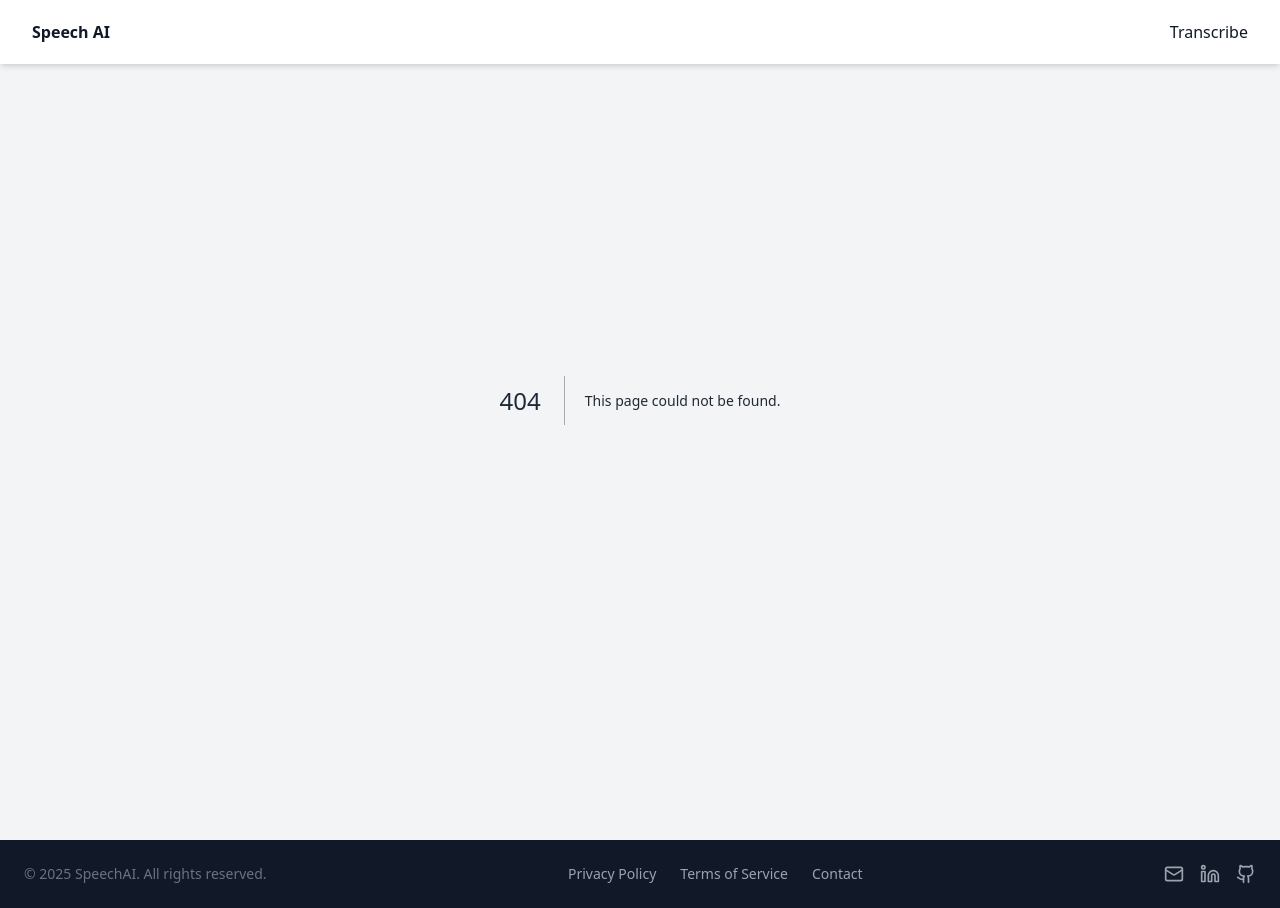
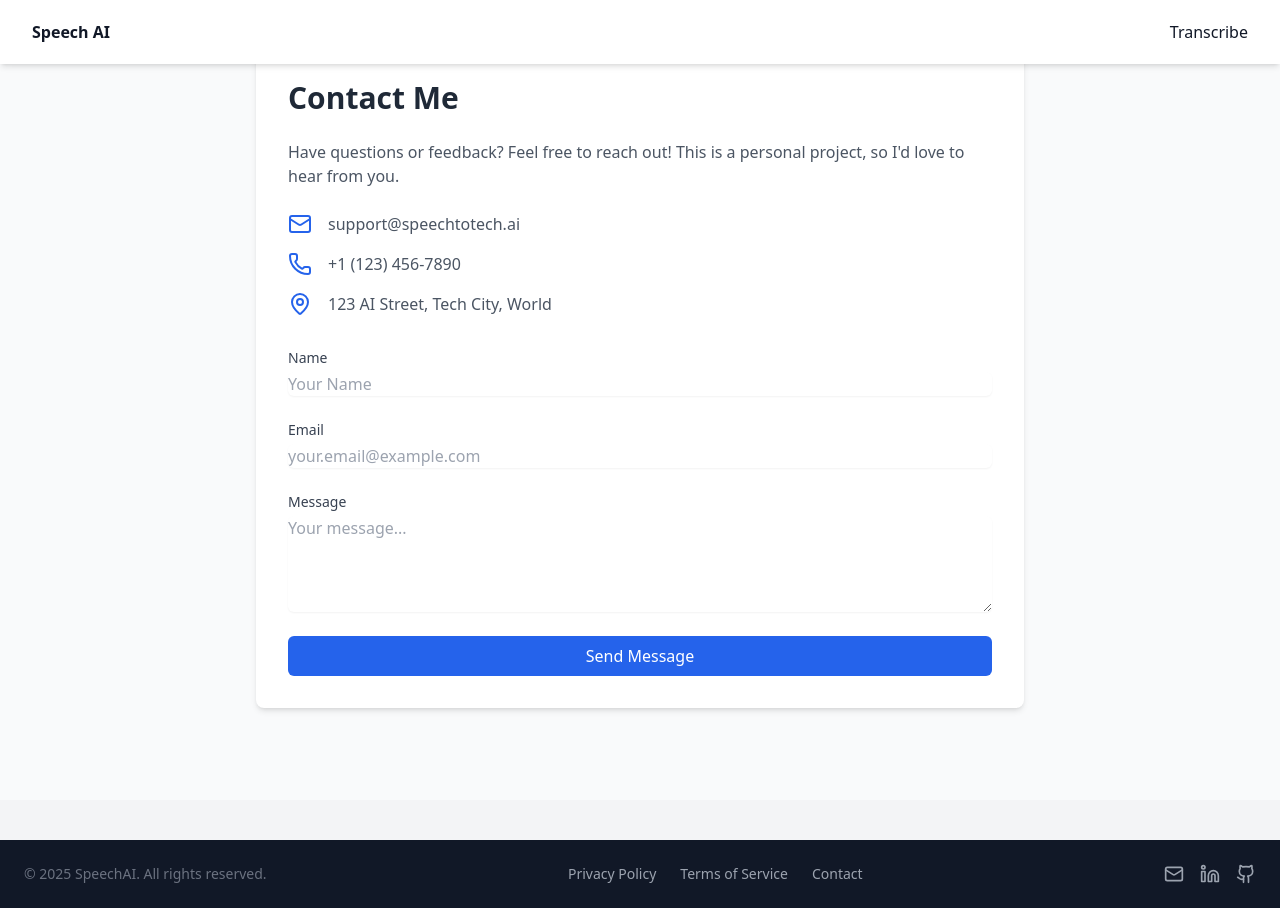
Before and after one commit to jonavoidd/text-to-speec-ai-frontend, a Next.js app: page /contact in a window 1280 px wide. Before the commit this address had no page. Built offline with nearby package versions, Linux system fonts and the light colour scheme.

Commit message:
added new files

```diff
--- /dev/null
+++ b/src/app/contact/page.tsx
@@ -0,0 +1,85 @@
+import { Mail, MapPin, Phone } from "lucide-react";
+
+export default function Contact() {
+  return (
+    <div className="min-h-screen bg-gray-50 py-12 px-4 sm:px-6 lg:px-8">
+      <div className="max-w-3xl mx-auto bg-white p-8 rounded-lg shadow-md">
+        <h1 className="text-3xl font-bold mb-6">Contact Me</h1>
+        <p className="text-gray-600 mb-6">
+          Have questions or feedback? Feel free to reach out! This is a personal
+          project, so I&apos;d love to hear from you.
+        </p>
+
+        <div className="space-y-4">
+          <div className="flex items-center space-x-4">
+            <Mail className="w-6 h-6 text-blue-600" />
+            <p className="text-gray-600">support@speechtotech.ai</p>
+          </div>
+          <div className="flex items-center space-x-4">
+            <Phone className="w-6 h-6 text-blue-600" />
+            <p className="text-gray-600">+1 (123) 456-7890</p>
+          </div>
+          <div className="flex items-center space-x-4">
+            <MapPin className="w-6 h-6 text-blue-600" />
+            <p className="text-gray-600">123 AI Street, Tech City, World</p>
+          </div>
+        </div>
+
+        <form className="mt-8">
+          <div className="grid grid-cols-1 gap-6">
+            <div>
+              <label
+                htmlFor="name"
+                className="block text-sm font-medium text-gray-700"
+              >
+                Name
+              </label>
+              <input
+                type="text"
+                id="name"
+                className="mt-1 block w-full rounded-md border-gray-300 shadow-sm focus:border-blue-500 focus:ring-blue-500"
+                placeholder="Your Name"
+              />
+            </div>
+            <div>
+              <label
+                htmlFor="email"
+                className="block text-sm font-medium text-gray-700"
+              >
+                Email
+              </label>
+              <input
+                type="email"
+                id="email"
+                className="mt-1 block w-full rounded-md border-gray-300 shadow-sm focus:border-blue-500 focus:ring-blue-500"
+                placeholder="your.email@example.com"
+              />
+            </div>
+            <div>
+              <label
+                htmlFor="message"
+                className="block text-sm font-medium text-gray-700"
+              >
+                Message
+              </label>
+              <textarea
+                id="message"
+                rows="4"
+                className="mt-1 block w-full rounded-md border-gray-300 shadow-sm focus:border-blue-500 focus:ring-blue-500"
+                placeholder="Your message..."
+              ></textarea>
+            </div>
+            <div>
+              <button
+                type="submit"
+                className="w-full bg-blue-600 text-white py-2 px-4 rounded-md hover:bg-blue-700 transition duration-300"
+              >
+                Send Message
+              </button>
+            </div>
+          </div>
+        </form>
+      </div>
+    </div>
+  );
+}
--- /dev/null
+++ b/src/app/privacy-policy/page.tsx
@@ -0,0 +1,56 @@
+export default function PrivacyPolicy() {
+  return (
+    <div className="min-h-screen bg-gray-50 py-12 px-4 sm:px-6 lg:px-8">
+      <div className="max-w-3xl mx-auto bg-white p-8 rounded-lg shadow-md">
+        <h1 className="text-3xl font-bold mb-6">Privacy Policy</h1>
+        <p className="text-gray-600 mb-4">
+          This Privacy Policy explains how we handle your information in the
+          context of this personal, open-source project.
+        </p>
+
+        <h2 className="text-xl font-semibold mt-6 mb-2">
+          1. Information We Collect
+        </h2>
+        <p className="text-gray-600 mb-4">
+          Since this is a personal project, we do not collect any personal data.
+          Any data processed (e.g., audio files for transcription) is done
+          locally on your device and is not stored or shared.
+        </p>
+
+        <h2 className="text-xl font-semibold mt-6 mb-2">
+          2. Open-Source Nature
+        </h2>
+        <p className="text-gray-600 mb-4">
+          This project is open-source, meaning the code is publicly available
+          for review. You can check the source code to verify that no data is
+          being collected or misused.
+        </p>
+
+        <h2 className="text-xl font-semibold mt-6 mb-2">
+          3. Third-Party Services
+        </h2>
+        <p className="text-gray-600 mb-4">
+          This project does not use any third-party services that collect or
+          process user data.
+        </p>
+
+        <h2 className="text-xl font-semibold mt-6 mb-2">
+          4. Changes to This Policy
+        </h2>
+        <p className="text-gray-600 mb-4">
+          If this project evolves in the future, this Privacy Policy will be
+          updated accordingly. However, as of now, no data is collected or
+          stored.
+        </p>
+
+        <p className="text-gray-600 mt-8">
+          If you have any questions, feel free to{" "}
+          <a href="/contact" className="text-blue-600 hover:underline">
+            contact me
+          </a>
+          .
+        </p>
+      </div>
+    </div>
+  );
+}
```
Also changed, not shown: src/app/terms-of-service/page.tsx (added).
